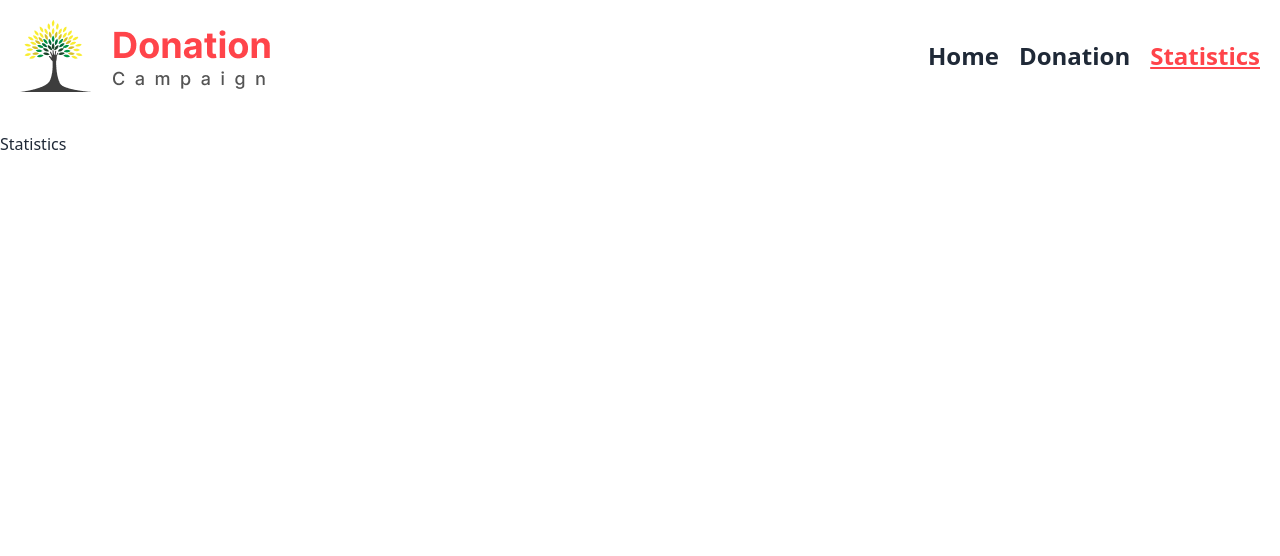
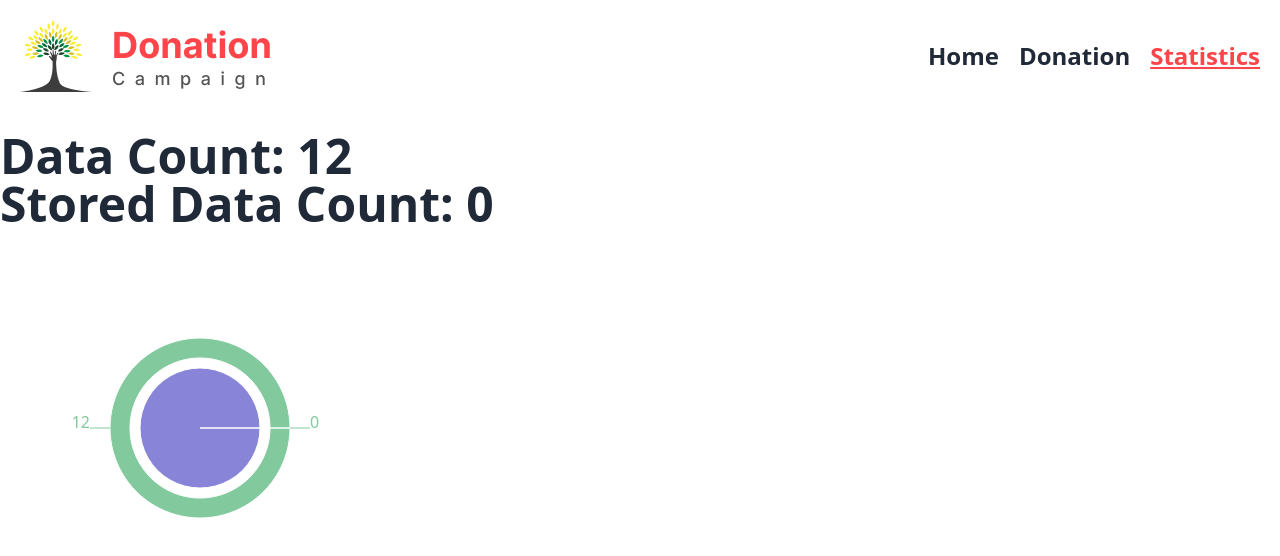
Before and after one commit to mamunhero/assignment-8-donation-campaign, a React (Vite) app: page /statistics in a window 1280 px wide. Shown: the top 556 px of the page. Built offline with nearby package versions, Linux system fonts and the light colour scheme.

Commit message:
set readme file organization:Vhorer Alo campaigtn:fund money for helpless people, campaign:education, health, clothing, food features sorting, donar profiles, donation detailes, error handling

```diff
--- a/package.json
+++ b/package.json
@@ -10,12 +10,14 @@
     "preview": "vite preview"
   },
   "dependencies": {
+    "@mui/x-charts": "^6.0.0-alpha.12",
     "localforage": "^1.10.0",
     "match-sorter": "^6.3.1",
     "react": "^18.2.0",
     "react-dom": "^18.2.0",
     "react-icons": "^4.11.0",
     "react-router-dom": "^6.16.0",
+    "recharts": "^2.8.0",
     "sort-by": "^1.2.0",
     "sweetalert": "^2.1.2"
   },
--- a/src/Pages/Donation/Donation.jsx
+++ b/src/Pages/Donation/Donation.jsx
@@ -27,8 +27,17 @@ const Donation = () => {
                : donate.slice(0, 4).map(donation=> (<Card key={donation.id} donation={donation}></Card>))
             }
           </div>
-          <button onClick={()=>setIsShow(!isShow)}
-           className={`text-white text-xl bg-green-500 mt-5 text-center block font-semibold py-1 px-5 rounded-xl mx-auto ${isShow ? "hidden" : "block"}`}>See All</button>
+
+           {donate.length > 4 && (
+            <button
+              onClick={() => setIsShow(!isShow)}
+              className={`text-white text-xl bg-green-500 mt-5 text-center block font-semibold py-1 px-5 rounded-xl mx-auto ${
+                isShow ? "hidden" : "block"
+              }`}
+            >
+              {isShow ? "" : "See More"}
+            </button>
+          )}
         </div>
       }
 
--- a/src/Pages/Statistics/Statistics.jsx
+++ b/src/Pages/Statistics/Statistics.jsx
@@ -1,7 +1,34 @@
+import { useEffect, useState } from 'react';
+import { PieChart, Pie } from 'recharts';
+
 const Statistics = () => {
+  const [data, setData] = useState([]);
+
+  useEffect(() => {
+    // Fetch data from a different JSON file
+    fetch('donation.json')
+      .then(response => response.json())
+      .then(data => {
+        setData(data.donations);
+      })
+  }, []);
+
+  const donateButton = JSON.parse(localStorage.getItem("donate")) || [];
+
+  // Create an array of objects with 'name', 'value', and 'color' properties
+  const pieChartData = [
+    { name: 'Data Count', value: data.length, color: '#00C49F' },
+    { name: 'Stored Data Count', value: donateButton.length, color: '#FF444A' },
+  ];
+
   return (
-    <div>
-      Statistics
+    <div className='sm:text-center md:text-left'>
+      <h2 className='text-5xl font-bold'>Data Count: {data.length}</h2>
+      <h2 className='text-5xl font-bold'>Stored Data Count: {donateButton.length}</h2>
+      <PieChart width={400} height={400}>
+        <Pie data={pieChartData} dataKey="value"  outerRadius={60} fill="#8884d8" />
+        <Pie data={pieChartData} dataKey="value"  innerRadius={70} outerRadius={90} fill="#82ca9d" label />
+      </PieChart>
     </div>
   );
 };
--- a/src/Router/Route.jsx
+++ b/src/Router/Route.jsx
@@ -25,7 +25,7 @@ const myDonationRoute = createBrowserRouter([
        },
        {
         path:"/statistics",
-        element: <Statistics></Statistics>
+        element: <Statistics></Statistics>,
        },
        {
         path:"/donations/:id",
```
Also changed, not shown: 2 other files (tests, documents, lock files or other folders).
